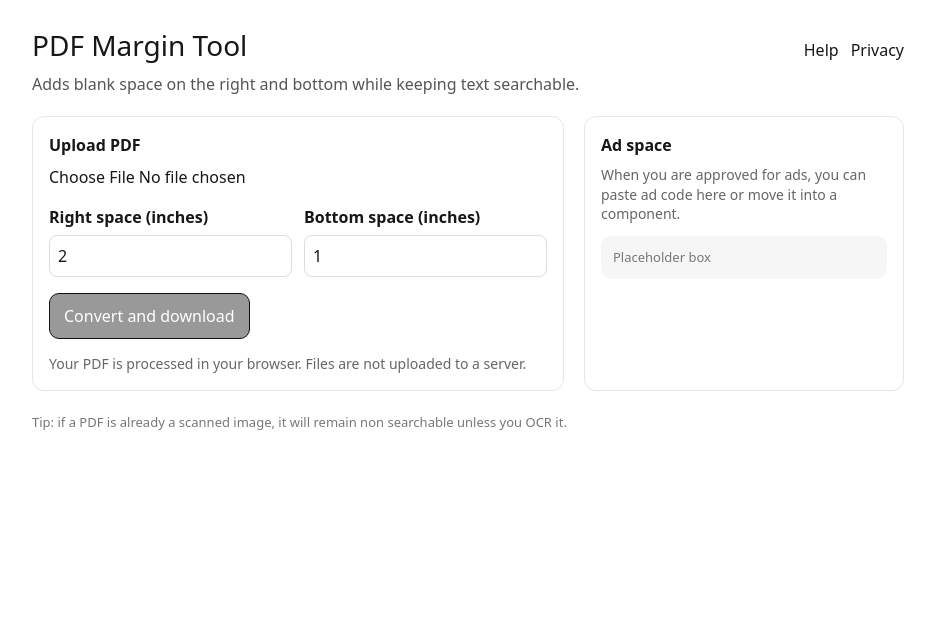
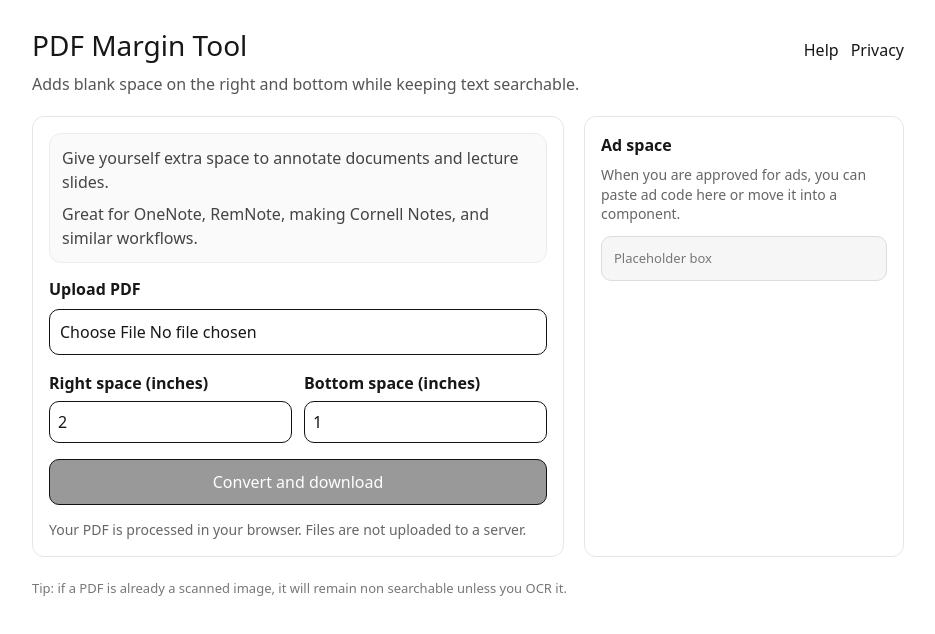
Before and after one commit to katherine-h-l/pdf-margin-tool, a Next.js app: page / in a window 1280 px wide. Shown: the top 634 px of the page, without its empty margins (172-1107 px from the left). Built offline with nearby package versions, Linux system fonts and the light colour scheme.

Commit message:
Style upload input and add usage notes

```diff
--- a/app/page.tsx
+++ b/app/page.tsx
@@ -43,7 +43,6 @@ export default function Home() {
 
       const outBytes = await outPdf.save();
 
-      // Uint8Array version (keeps TypeScript happy on Vercel builds)
       const blob = new Blob([new Uint8Array(outBytes)], { type: "application/pdf" });
       const url = URL.createObjectURL(blob);
 
@@ -94,12 +93,48 @@ export default function Home() {
 
       <section style={{ display: "grid", gridTemplateColumns: "1fr 320px", gap: 20 }}>
         <div style={{ border: "1px solid #e6e6e6", borderRadius: 12, padding: 16 }}>
+          <div
+            style={{
+              background: "#fafafa",
+              border: "1px solid #ededed",
+              borderRadius: 12,
+              padding: 12,
+              marginBottom: 14,
+              color: "#444",
+              lineHeight: 1.5,
+            }}
+          >
+            <p style={{ margin: 0 }}>
+              Give yourself extra space to annotate documents and lecture slides.
+            </p>
+            <p style={{ margin: "8px 0 0" }}>
+              Great for OneNote, RemNote, making Cornell Notes, and similar workflows.
+            </p>
+          </div>
+
           <label style={{ display: "block", fontWeight: 600, marginBottom: 8 }}>Upload PDF</label>
-          <input
-            type="file"
-            accept="application/pdf"
-            onChange={(e) => setFile(e.target.files?.[0] ?? null)}
-          />
+
+          <div
+            style={{
+              display: "flex",
+              alignItems: "center",
+              gap: 10,
+              flexWrap: "wrap",
+            }}
+          >
+            <input
+              type="file"
+              accept="application/pdf"
+              onChange={(e) => setFile(e.target.files?.[0] ?? null)}
+              style={{
+                width: "100%",
+                padding: 10,
+                borderRadius: 10,
+                border: "1px solid #111",
+                background: "#fff",
+              }}
+            />
+          </div>
 
           <div style={{ display: "grid", gridTemplateColumns: "1fr 1fr", gap: 12, marginTop: 16 }}>
             <div>
@@ -112,7 +147,13 @@ export default function Home() {
                 step={0.25}
                 value={extraRightIn}
                 onChange={(e) => setExtraRightIn(Number(e.target.value))}
-                style={{ width: "100%", padding: 8, borderRadius: 8, border: "1px solid #ddd" }}
+                style={{
+                  width: "100%",
+                  padding: 8,
+                  borderRadius: 10,
+                  border: "1px solid #111",
+                  background: "#fff",
+                }}
               />
             </div>
 
@@ -126,7 +167,13 @@ export default function Home() {
                 step={0.25}
                 value={extraBottomIn}
                 onChange={(e) => setExtraBottomIn(Number(e.target.value))}
-                style={{ width: "100%", padding: 8, borderRadius: 8, border: "1px solid #ddd" }}
+                style={{
+                  width: "100%",
+                  padding: 8,
+                  borderRadius: 10,
+                  border: "1px solid #111",
+                  background: "#fff",
+                }}
               />
             </div>
           </div>
@@ -142,6 +189,7 @@ export default function Home() {
               background: canConvert ? "#111" : "#999",
               color: "#fff",
               cursor: canConvert ? "pointer" : "default",
+              width: "100%",
             }}
           >
             {isWorking ? "Working…" : "Convert and download"}
@@ -168,6 +216,7 @@ export default function Home() {
               padding: 12,
               color: "#777",
               fontSize: 13,
+              border: "1px solid #ddd",
             }}
           >
             Placeholder box
```
